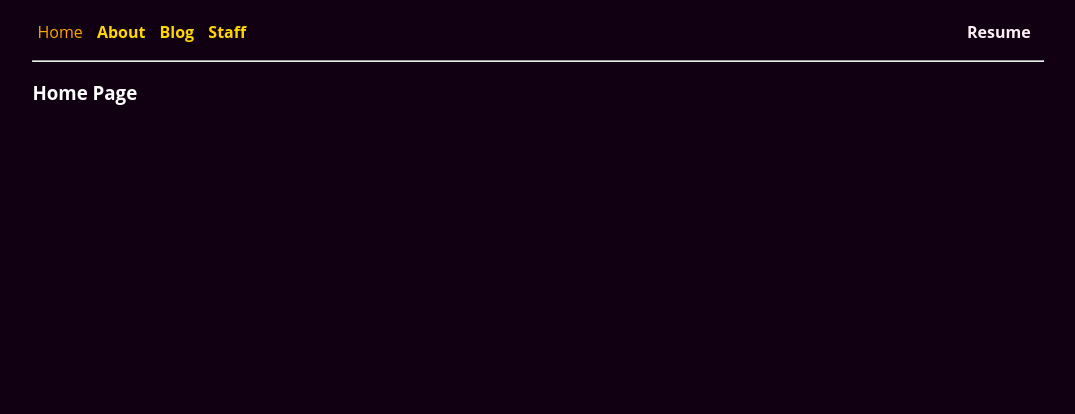
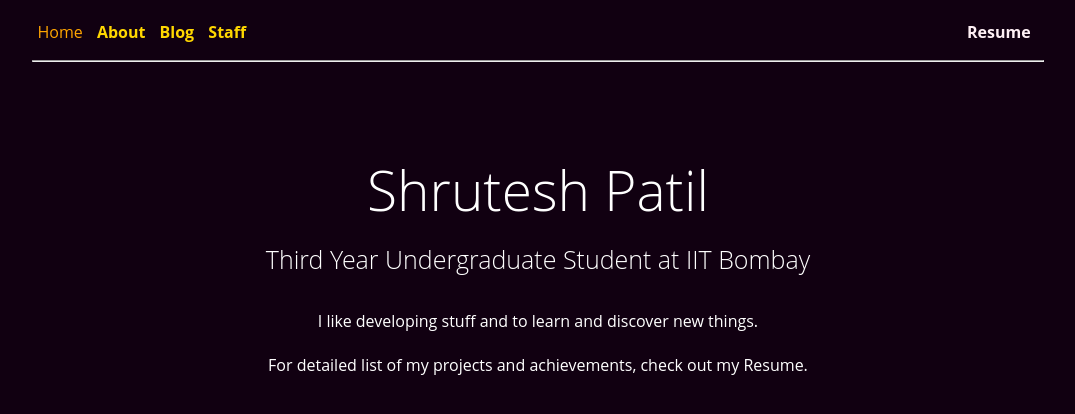
Before and after one commit to pasha009/personal-website-jekyll, a Jekyll site: the page built from index.html, in a window 1280 px wide. Shown: the top 414 px of the page, without its empty margins (102-1177 px from the left). Built offline with Jekyll 4.4.1, drawn with Linux system fonts in a browser that asks for light colours.

Commit message:
basic home-page content

```diff
--- a/_layouts/test_category.html
+++ b/_layouts/test_category.html
@@ -10,6 +10,7 @@ layout: default
 </div>
 
 <canvas id="myChart"></canvas>
+
 <div class="about-row-2 ">
   <h3>{{page.name}} Test Scores: </h3>
   <table class="about-test-table test-category-table">
--- /dev/null
+++ b/_sass/home.scss
@@ -0,0 +1,17 @@
+
+.greeting {
+    width: 55%;
+    margin: 90px auto;
+    text-align: center;
+
+    h2 {
+        font-weight: lighter;
+        font-size: 55px;
+    }
+
+    h4 {
+        margin-top: -30px;
+        font-size: 25px;
+        font-weight: 100;
+    }
+}
--- a/_sass/main.scss
+++ b/_sass/main.scss
@@ -46,6 +46,10 @@ body {
 
     .def {
         width: 90% !important;
+    }
+
+    .greeting {
+        width: 95% !important;
     }
 
 }
--- a/assets/css/styles.scss
+++ b/assets/css/styles.scss
@@ -4,3 +4,4 @@
 @import "about";
 @import "test";
 @import "test_category";
+@import "home";
--- a/index.html
+++ b/index.html
@@ -3,4 +3,17 @@ title: Home - Pasha
 layout: default
 ---
 
-<h3>Home Page</h3>
+<div class="greeting">
+    <h2>Shrutesh Patil<br></h2>
+    <h4>Third Year Undergraduate Student at IIT Bombay</h4>
+
+
+<div id="home-content">
+    I like developing stuff and to learn and discover new things.
+    <br>
+    <br>
+    For detailed list of my projects and achievements, check out my Resume.
+
+</div>
+
+</div>
```
Also changed, not shown: _layouts/test.html (+1 -10 lines).
